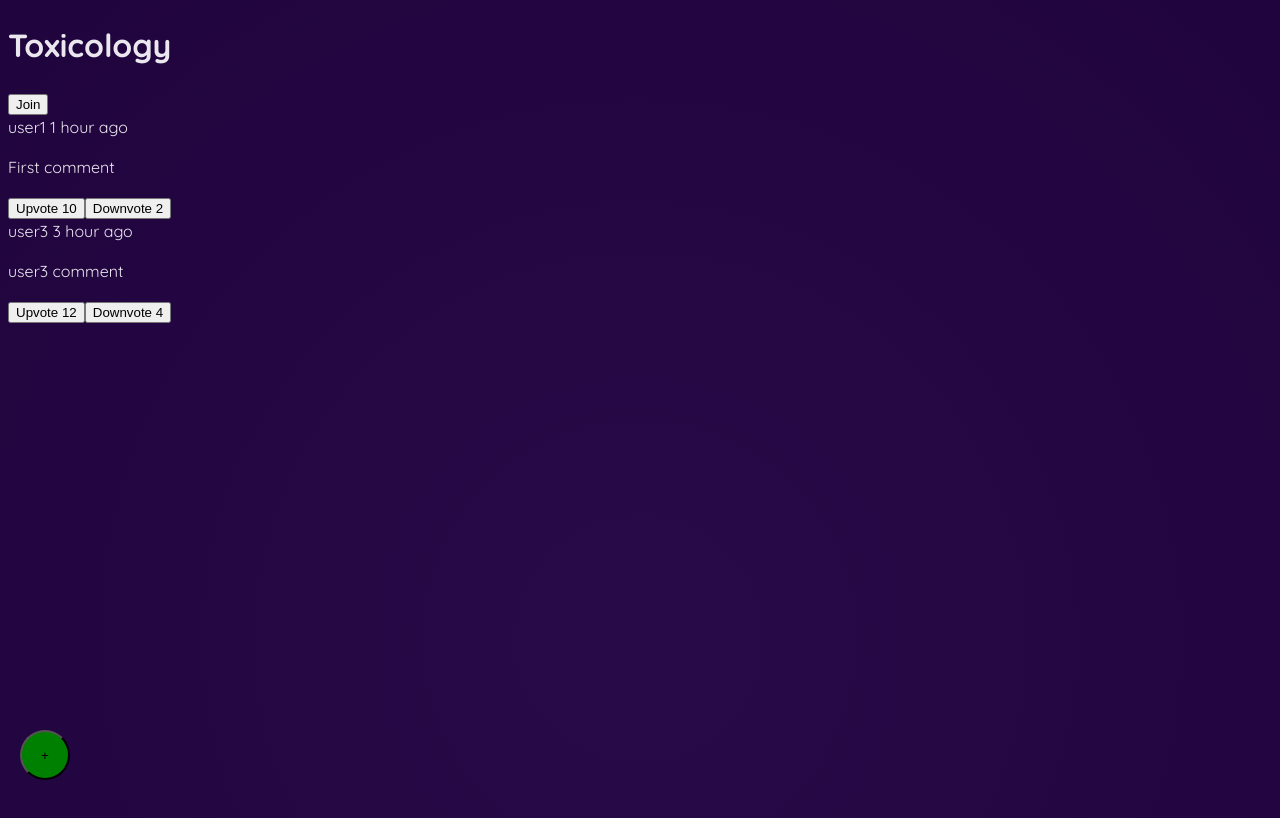
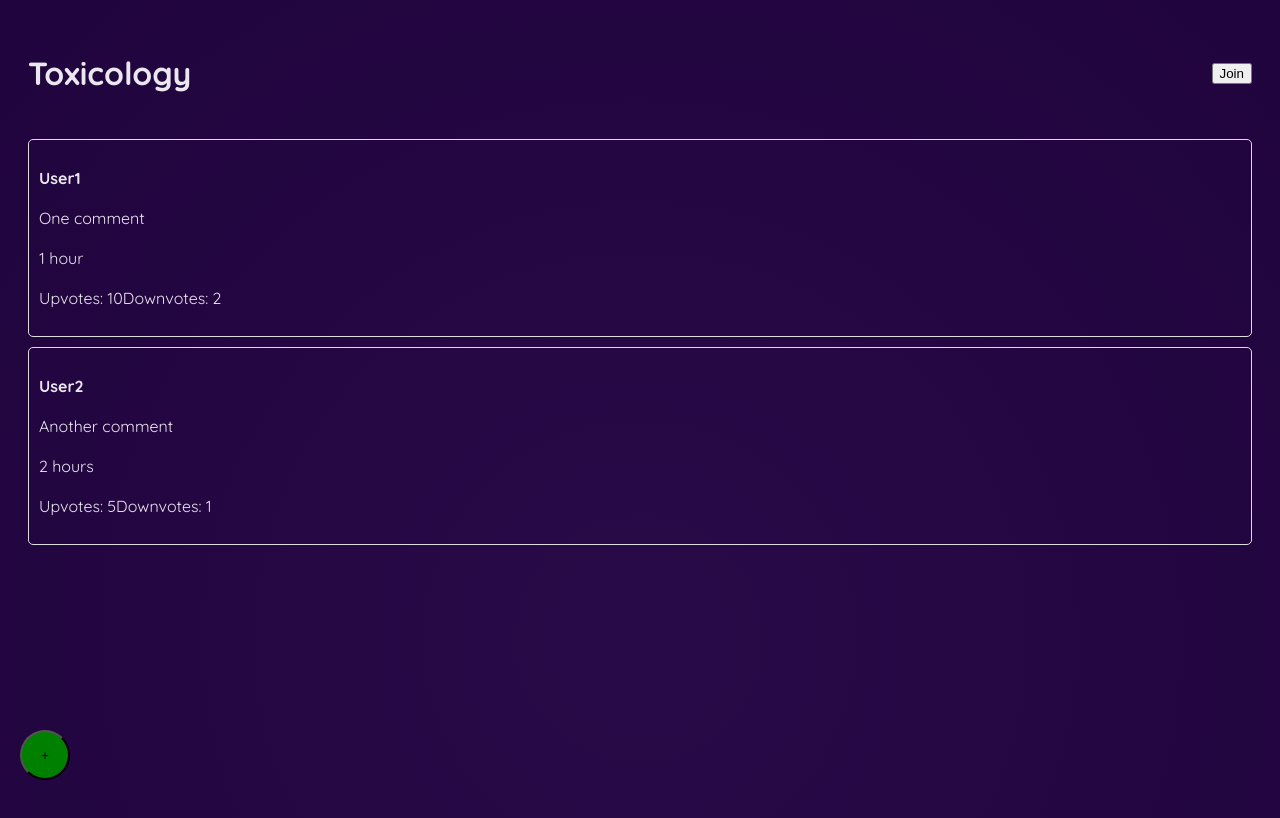
Before and after one commit to djsmacker01/React-Projects, a React (Vite) app: page / in a window 1280 px wide. Shown: the top 818 px of the page. Built offline with nearby package versions, Linux system fonts and the light colour scheme.

Commit message:
new commit

```diff
--- a/src/components/Community/CommunityPage.jsx
+++ b/src/components/Community/CommunityPage.jsx
@@ -1,79 +1,166 @@
-import React, {useState} from 'react'
+import React, { useState } from 'react'
+import './CommunityPage.css'
 
 //place holder post for data
-const demoPost = [
-  {
-    id: 1,
-    user: " user1 ",
-    comment: " First comment ",
-    time: " 1 hour ago ",
-    upvotes: 10,
-    downvotes: 2,
-  },
-  {
-    id: 2,
-    user: " user3 ",
-    comment: " user3 comment ",
-    time: " 3 hour ago ",
-    upvotes: 12,
-    downvotes: 4,
-  },
-];
+// const demoPost = [
+//   {
+//     id: 1,
+//     user: " user1 ",
+//     comment: " First comment ",
+//     time: " 1 hour ago ",
+//     upvotes: 10,
+//     downvotes: 2,
+//   },
+//   {
+//     id: 2,
+//     user: " user3 ",
+//     comment: " user3 comment ",
+//     time: " 3 hour ago ",
+//     upvotes: 12,
+//     downvotes: 4,
+//   },
+// ];
 
-const CommunityPage = ({communityTitle}) => {
+// const CommunityPage = ({communityTitle}) => {
 
-    const [isJoined, setIsJoined] = useState(false)
-    const [posts, setPosts] = useState(demoPost)
-    const [newPost, setNewPost] = useState('')
+//     const [isJoined, setIsJoined] = useState(false)
+//     const [posts, setPosts] = useState(demoPost)
+//     const [newPost, setNewPost] = useState('')
 
 
-    const handleJoin = () => {
-        setIsJoined(true);
+//     const handleJoin = () => {
+//         setIsJoined(true);
+//     }
+
+//     const handlePost = () => {
+//         if (newPost.trim()) {
+//             setPosts([...posts, { id: posts.length + 1, user: 'CurrentUser', newPost, time: 'Just now', upvotes: 0, downvotes: 0 }])
+//             setNewPost('')
+//         }
+//     }
+//     return (
+//       <div className="community-page">
+//             <div className="header">
+//                 <h1>{communityTitle}</h1>
+//                 {!isJoined && <button onClick={handleJoin}>Join</button>}
+//             </div>
+//             <div className="posts">
+//                 {posts.map(post => (
+//                     <Post key={post.id} post={post} isJoined={isJoined} />
+//                 ))}
+//             </div>
+//             {isJoined && (
+//                 <div className="create-post">
+//                     <textarea value={newPost} onChange={(e) => setNewPost(e.target.value)} placeholder="Write a post..."></textarea>
+//                     <button onClick={handlePost}>Post</button>
+//                 </div>
+//             )}
+//         </div>
+//   )
+// }
+
+// const Post = ({ post, isJoined }) => {
+//   return (
+//     <div className="post">
+//       <div className="post-header">
+//         <span>{post.user}</span>
+//         <span>{post.time}</span>
+//       </div>
+//       <div className="post-content">
+//         <p>{post.comment}</p>
+//       </div>
+//       <div className="post-actions">
+//         <button>Upvote {post.upvotes}</button>
+//         <button>Downvote {post.downvotes}</button>
+//         {isJoined && <button>Comment</button>}
+//       </div>
+//     </div>
+//   );
+// };
+// export default CommunityPage
+
+
+// import React, `useState` from 'react';
+
+const CommunityPage = ({ communityTitle }) => {
+    const [joined, setJoined] = useState(false);
+    const [newPost, setNewPost] = useState('');
+    const [posts, setPosts] = useState(
+        [
+            { id: 1, user: 'User1', comment: 'One comment', time: '1 hour', upvotes: 10, downvotes: 2 },
+            { id: 2, user: 'User2', comment: 'Another comment', time: '2 hours', upvotes: 5, downvotes: 1 },
+        ],
+    );
+
+    const handlePost = () =>
+    {
+        if (newPost.trim())
+        {
+            setPosts([...posts,
+                {
+                    id: posts.length + 1,
+                    user: 'Current User',
+                    comment: newPost,
+                    time: 'Just now',
+                    upvotes: 0,
+                    downvotes: 0,
+                },
+            ]);
+            setNewPost('');
+        }
     }
 
-    const handlePost = () => {
-        if (newPost.trim()) {
-            setPosts([...posts, { id: posts.length + 1, user: 'CurrentUser', newPost, time: 'Just now', upvotes: 0, downvotes: 0 }])
-            setNewPost('')
+
+
+        return (
+            <div className='community-page'>
+                <div className='header'>
+                    <h1>{communityTitle}
+                    </h1>
+                    {!joined ?
+                        <button onClick={() => setJoined(true)}>Join
+                        </button>
+                    :
+                        <button disabled>Joined
+                        </button>
                     }
-    }
-    return (
-      <div className="community-page">
-            <div className="header">
-                <h1>{communityTitle}</h1>
-                {!isJoined && <button onClick={handleJoin}>Join</button>}
                 </div>
-            <div className="posts">
-                {posts.map(post => (
-                    <Post key={post.id} post={post} isJoined={isJoined} />
-                ))}
+                <div className='posts'>
+                    {posts.map((post) => {
+                        return(
+                            <div key={post.id} className='post'>
+                                <p>
+                                    <strong>{post.user}
+                                    </strong>
+                                </p>
+                                <p>{post.comment}
+                                </p>
+                                <p>{post.time}
+                                </p>
+                                <p>
+                                    <span>Upvotes: {post.upvotes}
+                                    </span>
+                                    <span>Downvotes: {post.downvotes}
+                                    </span>
+                                </p>
                             </div>
-            {isJoined && (
-                <div className="create-post">
-                    <textarea value={newPost} onChange={(e) => setNewPost(e.target.value)} placeholder="Write a post..."></textarea>
-                    <button onClick={handlePost}>Post</button>
+                        )
+                    })}
+                </div>
+                {joined && (
+                    <div className='create-post'>
+                        <textarea
+                            value={newPost}
+                            onChange={(e) => setNewPost(e.target.value)}
+                            placeholder='What’s on your mind?'
+                        />
+                        <button onClick={handlePost}>Post
+                        </button>
                     </div>
                 )}
             </div>
         )
     }
 
-const Post = ({ post, isJoined }) => {
-  return (
-    <div className="post">
-      <div className="post-header">
-        <span>{post.user}</span>
-        <span>{post.time}</span>
-      </div>
-      <div className="post-content">
-        <p>{post.comment}</p>
-      </div>
-      <div className="post-actions">
-        <button>Upvote {post.upvotes}</button>
-        <button>Downvote {post.downvotes}</button>
-        {isJoined && <button>Comment</button>}
-      </div>
-    </div>
-  );
-};
-export default CommunityPage
+
+export default CommunityPage;
```
Lines whose indentation alone changed are shown as unchanged.
